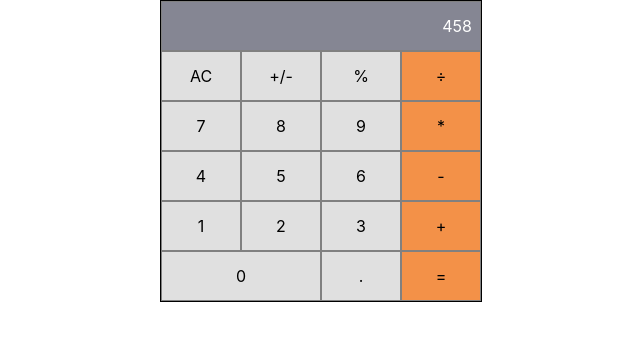
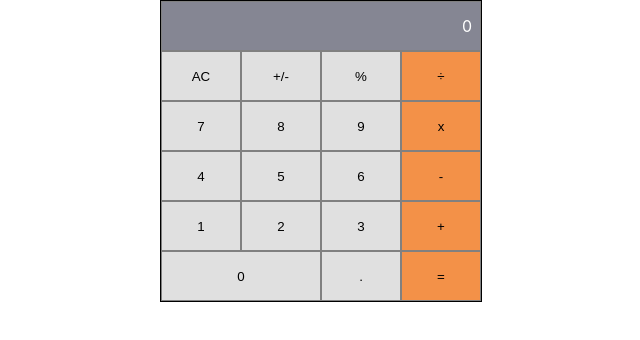
Before and after one commit to EmiLoKiJu/my-app, a React (Create React App) app: page / in a window 1280 px wide. Shown: the top 340 px of the page, without its empty margins (352-992 px from the left). Built offline with nearby package versions, Linux system fonts and the light colour scheme.

Commit message:
Add logic to make calculator work

```diff
--- a/package.json
+++ b/package.json
@@ -6,6 +6,7 @@
     "@testing-library/jest-dom": "^5.16.5",
     "@testing-library/react": "^13.4.0",
     "@testing-library/user-event": "^13.5.0",
+    "big.js": "^6.2.1",
     "prop-types": "^15.8.1",
     "react": "^18.2.0",
     "react-dom": "^18.2.0",
--- a/src/components/Calculator.js
+++ b/src/components/Calculator.js
@@ -1,35 +1,95 @@
-import React from 'react';
+import React, { useState } from 'react';
 import './Calculator.css';
 import PropTypes from 'prop-types';
+import calculate from '../logic/calculate';
 
-const Display = ({ inputs }) => (<div className="span4col griditem2 weirdgray">{ inputs }</div>);
-Display.propTypes = {
-  inputs: PropTypes.arrayOf(PropTypes.number.isRequired).isRequired,
+const Display = ({ inputs, whoChanged }) => {
+  let finaloutput = '';
+  if (!inputs.total && !inputs.operation && !inputs.next) finaloutput = '0';
+  else if (whoChanged.dot) {
+    if (!inputs.operation) finaloutput = inputs.next;
+    else {
+      finaloutput = !inputs.operation ? inputs.next : `${inputs.total || ''} ${inputs.operation || ''} ${inputs.next || ''}`;
+    }
+  } else {
+    finaloutput = `${inputs.total || ''} ${inputs.operation || ''} ${inputs.next || ''}`;
+  }
+  return (
+    <div className="span4col griditem2 weirdgray">
+      {finaloutput}
+      {/* {whoChanged.total.toString()}
+      {whoChanged.operation.toString()}
+      {whoChanged.next.toString()} */}
+    </div>
+  );
 };
 
-const Calculator = () => (
-  <div className="grid4x6">
-    <Display inputs={[4, 5, 8]} />
-    <div className="griditem softgray">AC</div>
-    <div className="griditem softgray">+/-</div>
-    <div className="griditem softgray">%</div>
-    <div className="griditem weirdorange">÷</div>
-    <div className="griditem softgray">7</div>
-    <div className="griditem softgray">8</div>
-    <div className="griditem softgray">9</div>
-    <div className="griditem weirdorange">*</div>
-    <div className="griditem softgray">4</div>
-    <div className="griditem softgray">5</div>
-    <div className="griditem softgray">6</div>
-    <div className="griditem weirdorange">-</div>
-    <div className="griditem softgray">1</div>
-    <div className="griditem softgray">2</div>
-    <div className="griditem softgray">3</div>
-    <div className="griditem weirdorange">+</div>
-    <div className="span2col griditem softgray">0</div>
-    <div className="griditem softgray">.</div>
-    <div className="griditem weirdorange">=</div>
-  </div>
-);
+Display.propTypes = {
+  inputs: PropTypes.shape({
+    total: PropTypes.string,
+    next: PropTypes.string,
+    operation: PropTypes.string,
+  }).isRequired,
+  whoChanged: PropTypes.shape({
+    total: PropTypes.bool.isRequired,
+    next: PropTypes.bool.isRequired,
+    operation: PropTypes.bool.isRequired,
+    dot: PropTypes.bool.isRequired,
+  }).isRequired,
+};
+
+const Calculator = () => {
+  const [inputs, setInputs] = useState({
+    total: null,
+    next: null,
+    operation: null,
+  });
+
+  const [whoChanged, setWhoChanged] = useState({
+    total: false,
+    next: false,
+    operation: false,
+    dot: false,
+  });
+
+  const handleButtonClick = (inputs, value) => {
+    const newInputs = calculate(inputs, value);
+    setWhoChanged({
+      total: inputs.total !== newInputs.total,
+      next: inputs.next !== newInputs.next,
+      operation: inputs.operation !== newInputs.operation,
+      dot: value === '.',
+    });
+    setInputs(newInputs);
+  };
+  handleButtonClick.propTypes = {
+    value: PropTypes.string.isRequired,
+  };
+
+  return (
+    <div className="grid4x6">
+      <Display inputs={inputs} whoChanged={whoChanged} />
+      <button type="button" className="griditem softgray" onClick={() => handleButtonClick(inputs, 'AC')}>AC</button>
+      <button type="button" className="griditem softgray" onClick={() => handleButtonClick(inputs, '+/-')}>+/-</button>
+      <button type="button" className="griditem softgray" onClick={() => handleButtonClick(inputs, '%')}>%</button>
+      <button type="button" className="griditem weirdorange" onClick={() => handleButtonClick(inputs, '÷')}>÷</button>
+      <button type="button" className="griditem softgray" onClick={() => handleButtonClick(inputs, '7')}>7</button>
+      <button type="button" className="griditem softgray" onClick={() => handleButtonClick(inputs, '8')}>8</button>
+      <button type="button" className="griditem softgray" onClick={() => handleButtonClick(inputs, '9')}>9</button>
+      <button type="button" className="griditem weirdorange" onClick={() => handleButtonClick(inputs, 'x')}>x</button>
+      <button type="button" className="griditem softgray" onClick={() => handleButtonClick(inputs, '4')}>4</button>
+      <button type="button" className="griditem softgray" onClick={() => handleButtonClick(inputs, '5')}>5</button>
+      <button type="button" className="griditem softgray" onClick={() => handleButtonClick(inputs, '6')}>6</button>
+      <button type="button" className="griditem weirdorange" onClick={() => handleButtonClick(inputs, '-')}>-</button>
+      <button type="button" className="griditem softgray" onClick={() => handleButtonClick(inputs, '1')}>1</button>
+      <button type="button" className="griditem softgray" onClick={() => handleButtonClick(inputs, '2')}>2</button>
+      <button type="button" className="griditem softgray" onClick={() => handleButtonClick(inputs, '3')}>3</button>
+      <button type="button" className="griditem weirdorange" onClick={() => handleButtonClick(inputs, '+')}>+</button>
+      <button type="button" className="span2col griditem softgray" onClick={() => handleButtonClick(inputs, '0')}>0</button>
+      <button type="button" className="griditem softgray" onClick={() => handleButtonClick(inputs, '.')}>.</button>
+      <button type="button" className="griditem weirdorange" onClick={() => handleButtonClick(inputs, '=')}>=</button>
+    </div>
+  );
+};
 
 export default Calculator;
--- /dev/null
+++ b/src/logic/calculate.js
@@ -0,0 +1,133 @@
+import operate from './operate';
+
+function isNumber(item) {
+  return !!item.match(/[0-9]+/);
+}
+
+/**
+ * Given a button name and a calculator data object, return an updated
+ * calculator data object.
+ *
+ * Calculator data object contains:
+ *   total:s      the running total
+ *   next:String       the next number to be operated on with the total
+ *   operation:String  +, -, etc.
+ */
+export default function calculate(obj, buttonName) {
+  if (buttonName === 'AC') {
+    return {
+      total: null,
+      next: null,
+      operation: null,
+    };
+  }
+
+  if (isNumber(buttonName)) {
+    if (buttonName === '0' && obj.next === '0') {
+      return {};
+    }
+    // If there is an operation, update next
+    if (obj.operation) {
+      if (obj.next && obj.next !== '0') {
+        return { ...obj, next: obj.next + buttonName };
+      }
+      return { ...obj, next: buttonName };
+    }
+    // If there is no operation, update next and clear the value
+    if (obj.next && obj.next !== '0') {
+      return {
+        next: obj.next + buttonName,
+        total: null,
+      };
+    }
+    return {
+      next: buttonName,
+      total: null,
+    };
+  }
+
+  if (buttonName === '.') {
+    if (obj.next) {
+      if (obj.next.includes('.')) {
+        return { ...obj };
+      }
+      return { ...obj, next: `${obj.next}.` };
+    }
+    if (obj.operation) {
+      return { ...obj, next: '0.' };
+    }
+    if (obj.total) {
+      if (obj.total.includes('.')) {
+        return {};
+      }
+      return { ...obj, next: `${obj.total}.` };
+    }
+    return { ...obj, next: '0.' };
+  }
+
+  if (buttonName === '=') {
+    if (obj.next && obj.operation) {
+      return {
+        total: operate(obj.total, obj.next, obj.operation),
+        next: null,
+        operation: null,
+      };
+    }
+    // '=' with no operation, nothing to do
+    return {};
+  }
+
+  if (buttonName === '+/-') {
+    if (obj.next) {
+      return { ...obj, next: (-1 * parseFloat(obj.next)).toString() };
+    }
+    if (obj.total) {
+      return { ...obj, total: (-1 * parseFloat(obj.total)).toString() };
+    }
+    return {};
+  }
+
+  // Button must be an operation
+
+  // When the user presses an operation button without having entered
+  // a number first, do nothing.
+  // if (!obj.next && !obj.total) {
+  //   return {};
+  // }
+
+  // User pressed an operation after pressing '='
+  if (!obj.next && obj.total && !obj.operation) {
+    return { ...obj, operation: buttonName };
+  }
+
+  // User pressed an operation button and there is an existing operation
+  if (obj.operation) {
+    if (obj.total && !obj.next) {
+      return { ...obj, operation: buttonName };
+    }
+
+    if (!obj.total) {
+      return { total: 0, operation: buttonName };
+    }
+
+    return {
+      total: operate(obj.total, obj.next, obj.operation),
+      next: null,
+      operation: buttonName,
+    };
+  }
+
+  // no operation yet, but the user typed one
+
+  // The user hasn't typed a number yet, just save the operation
+  if (!obj.next) {
+    return { operation: buttonName };
+  }
+
+  // save the operation and shift 'next' into 'total'
+  return {
+    total: obj.next,
+    next: null,
+    operation: buttonName,
+  };
+}
--- /dev/null
+++ b/src/logic/operate.js
@@ -0,0 +1,30 @@
+import Big from 'big.js';
+
+export default function operate(numberOne, numberTwo, operation) {
+  const one = Big(numberOne);
+  const two = Big(numberTwo);
+  if (operation === '+') {
+    return one.plus(two).toString();
+  }
+  if (operation === '-') {
+    return one.minus(two).toString();
+  }
+  if (operation === 'x') {
+    return one.times(two).toString();
+  }
+  if (operation === '÷') {
+    try {
+      return one.div(two).toString();
+    } catch (err) {
+      return "Can't divide by 0.";
+    }
+  }
+  if (operation === '%') {
+    try {
+      return one.mod(two).toString();
+    } catch (err) {
+      return "Can't find modulo as can't divide by 0.";
+    }
+  }
+  throw Error(`Unknown operation '${operation}'`);
+}
```
Also changed, not shown: 1 other file (tests, documents, lock files or other folders).
